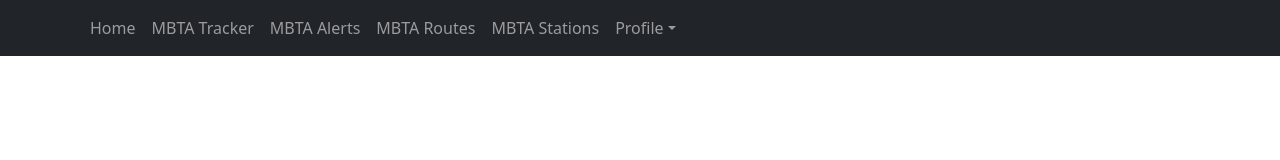
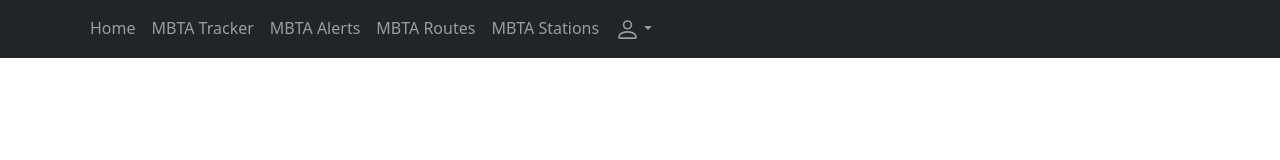
Before and after one commit to MBTA-App/mbtaTransitApp, a React (Create React App) app in the folder frontend/: page /home in a window 1280 px wide. Shown: the top 160 px of the page. Built offline with nearby package versions, Linux system fonts and the light colour scheme.

Commit message:
added map to station detail pages

```diff
--- a/frontend/package.json
+++ b/frontend/package.json
@@ -16,6 +16,7 @@
     "react": "^18.2.0",
     "react-bootstrap": "^2.10.0",
     "react-dom": "^18.2.0",
+    "react-icons": "^5.0.1",
     "react-leaflet": "^4.2.1",
     "react-router-dom": "^6.3.0",
     "react-scripts": "^5.0.1",
--- a/frontend/src/components/navbar.js
+++ b/frontend/src/components/navbar.js
@@ -1,41 +1,52 @@
-import React, { useEffect, useState } from 'react'
-import getUserInfo from '../utilities/decodeJwt'
-import Container from 'react-bootstrap/Container'
-import Nav from 'react-bootstrap/Nav'
-import ReactNavbar from 'react-bootstrap/Navbar'
-import NavDropdown from 'react-bootstrap/NavDropdown'
+import React, { useEffect, useState } from "react";
+import getUserInfo from "../utilities/decodeJwt";
+import Container from "react-bootstrap/Container";
+import Nav from "react-bootstrap/Nav";
+import ReactNavbar from "react-bootstrap/Navbar";
+import NavDropdown from "react-bootstrap/NavDropdown";
+import { BsPerson } from "react-icons/bs"; // Import the BsPerson icon from react-icons/bs
 
 // Here, we display our Navbar
 export default function Navbar() {
   // We are pulling in the user's info but not using it for now.
   // Warning disabled:
   // eslint-disable-next-line
-  const [user, setUser] = useState({})
+  const [user, setUser] = useState({});
 
   useEffect(() => {
-    setUser(getUserInfo())
-  }, [])
+    setUser(getUserInfo());
+  }, []);
 
   // if (!user) return null   - for now, let's show the bar even not logged in.
   // we have an issue with getUserInfo() returning null after a few minutes
   // it seems.
   return (
-    <ReactNavbar bg='dark' variant='dark'>
+    <ReactNavbar bg="dark" variant="dark">
       <Container>
-        <Nav className='align-content-end'>
+        <Nav className="align-content-end mr-auto">
           {/* <Nav.Link href='/'>Start</Nav.Link> */}
-          <Nav.Link href='/home'>Home</Nav.Link>
-          <Nav.Link href='/mbtaTracker'>MBTA Tracker</Nav.Link>
-          <Nav.Link href='/mbtaAlert'>MBTA Alerts</Nav.Link>
-          <Nav.Link href='/mbtaRoutes'>MBTA Routes</Nav.Link>
-          <Nav.Link href='/mbtaStation'>MBTA Stations</Nav.Link>
+          <Nav.Link href="/home">Home</Nav.Link>
+          <Nav.Link href="/mbtaTracker">MBTA Tracker</Nav.Link>
+          <Nav.Link href="/mbtaAlert">MBTA Alerts</Nav.Link>
+          <Nav.Link href="/mbtaRoutes">MBTA Routes</Nav.Link>
+          <Nav.Link href="/mbtaStation">MBTA Stations</Nav.Link>
 
-          <NavDropdown className='' title='Profile' id='basic-nav-dropdown'>
-            <NavDropdown.Item href='/profile'>Profile</NavDropdown.Item>
-            <NavDropdown.Item href='/privateUserProfile'>Settings</NavDropdown.Item>
+          <NavDropdown
+            className=""
+            title={
+              <span>
+                <BsPerson size="25" />
+              </span>
+            }
+            id="basic-nav-dropdown"
+          >
+            <NavDropdown.Item href="/profile">Profile</NavDropdown.Item>
+            <NavDropdown.Item href="/privateUserProfile">
+              Settings
+            </NavDropdown.Item>
           </NavDropdown>
         </Nav>
       </Container>
     </ReactNavbar>
-  )
+  );
 }
--- a/frontend/src/components/stationDetails.js
+++ b/frontend/src/components/stationDetails.js
@@ -1,36 +1,53 @@
 // StationDetails.js
-import React, { useState, useEffect } from 'react'
-import { useParams } from 'react-router-dom'
-import axios from 'axios'
+import React, { useState, useEffect } from "react";
+import { useParams } from "react-router-dom";
+import axios from "axios";
+import Map from "./trainMap";
+import Card from "react-bootstrap/Card";
+import Row from "react-bootstrap/Row";
+import Col from "react-bootstrap/Col";
+import Container from "react-bootstrap/Container";
 
 function StationDetails() {
-  const { stationId } = useParams() // Extract stationId from URL params
-  const [station, setStation] = useState(null)
+  const { stationId } = useParams(); // Extract stationId from URL params
+  const [station, setStation] = useState(null);
 
   useEffect(() => {
     async function fetchStationDetails() {
       try {
-        const result = await axios(`https://api-v3.mbta.com/stops/${stationId}`)
-        setStation(result.data.data)
+        const result = await axios(
+          `https://api-v3.mbta.com/stops/${stationId}`
+        );
+        setStation(result.data.data);
       } catch (error) {
-        console.error('Error fetching station details:', error)
+        console.error("Error fetching station details:", error);
       }
     }
 
-    fetchStationDetails()
-  }, [stationId])
+    fetchStationDetails();
+  }, [stationId]);
 
   if (!station) {
-    return <div>Loading...</div>
+    return <div>Loading...</div>;
   }
 
   return (
+    <Container>
       <div>
         <div>
           <h1>
-          {station.attributes.platform_name} {'- '}
-          {station.attributes.description ? station.attributes.description.split('-')[1]?.trim() : 'Not available'}
+            {station.attributes.platform_name} {"- "}
+            {station.attributes.description
+              ? station.attributes.description.split("-")[1]?.trim()
+              : "Not available"}
           </h1>
+          <Card>
+            <Map
+              latitude={station.attributes.latitude}
+              longitude={station.attributes.longitude}
+              stationName={station.attributes.platform_name}
+            />
+          </Card>
           <p>
             <strong>Address:</strong> {station.attributes.address}
           </p>
@@ -48,7 +65,8 @@ function StationDetails() {
           <h1>View Reviews</h1>
         </div>
       </div>
-  )
+    </Container>
+  );
 }
 
-export default StationDetails
+export default StationDetails;
--- /dev/null
+++ b/frontend/src/components/trainMap.js
@@ -0,0 +1,31 @@
+// Map.js
+import React, { useEffect } from "react";
+import L from "leaflet";
+import "leaflet/dist/leaflet.css";
+import { MapContainer, TileLayer, Marker, Popup } from "react-leaflet";
+
+function Map({ latitude, longitude, stationName }) {
+  const stopIcon = new L.icon({
+    iconUrl: process.env.PUBLIC_URL + "/stopIcon.png",
+    iconSize: [48, 48], // Adjust the size based on your icon dimensions
+    iconAnchor: [16, 32],
+    popupAnchor: [0, -32],
+  });
+  return (
+    <MapContainer
+      center={[latitude, longitude]}
+      zoom={16}
+      style={{ height: "300px", width: "100%" }}
+    >
+      <TileLayer
+        url="https://{s}.tile.openstreetmap.org/{z}/{x}/{y}.png"
+        attribution="© OpenStreetMap contributors"
+      />
+      <Marker position={[latitude, longitude]} icon={stopIcon}>
+        <Popup>{stationName}</Popup>
+      </Marker>
+    </MapContainer>
+  );
+}
+
+export default Map;
```
Also changed, not shown: frontend/public/stopIcon.png (added), 1 other file (tests, documents, lock files or other folders). Lines whose indentation alone changed are shown as unchanged.
